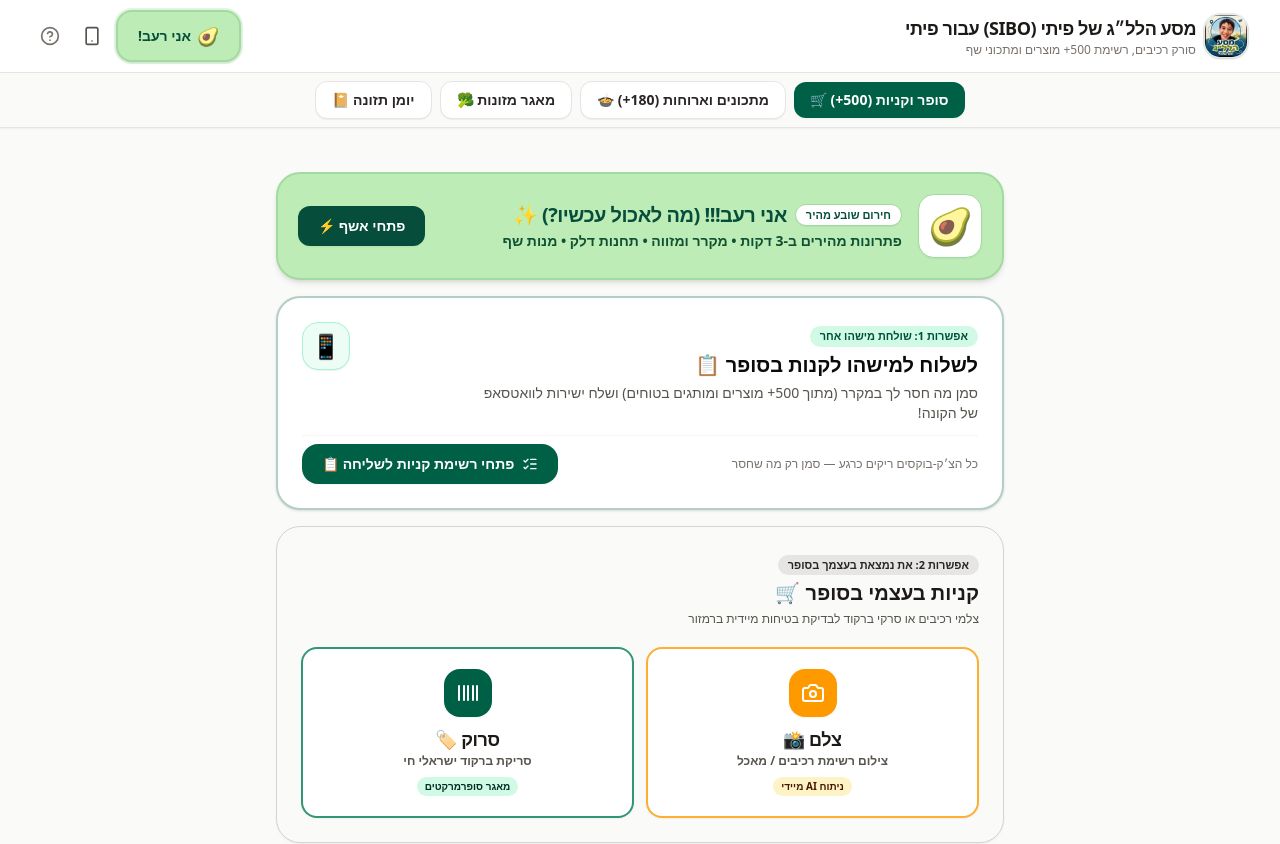
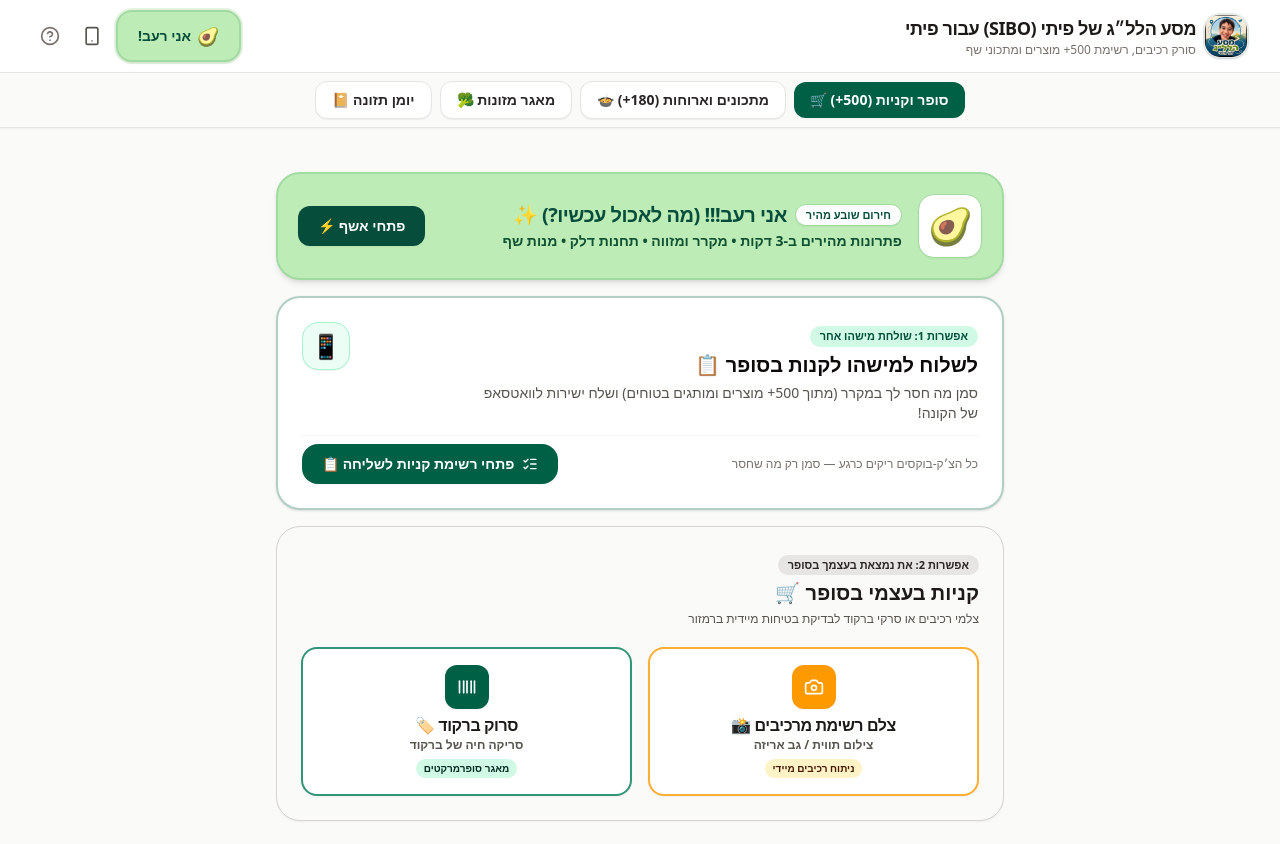
Before and after one commit to hh3466-byte/piti-gf, a React (Vite) app: page / in a window 1280 px wide. Shown: the top 844 px of the page. Built offline with nearby package versions, Linux system fonts and the light colour scheme.

Commit message:
feat: layout scan and photo buttons side by side

```diff
--- a/src/components/SupermarketSelfScanView.tsx
+++ b/src/components/SupermarketSelfScanView.tsx
@@ -135,47 +135,47 @@ export const SupermarketSelfScanView: React.FC<SupermarketSelfScanViewProps> = (
             </p>
           </div>
 
-          <div className="grid grid-cols-1 sm:grid-cols-2 gap-3 pt-1">
-            {/* Button 1: 📸 צלם */}
+          <div className="grid grid-cols-2 gap-2 sm:gap-4 pt-1">
+            {/* Button 1: 📸 צלם רשימת מרכיבים */}
             <button
               type="button"
               onClick={() => fileInputRef.current?.click()}
-              className="p-4 sm:p-5 rounded-2xl bg-white hover:bg-stone-100/80 text-stone-900 border-2 border-amber-500/80 shadow-xs hover:shadow-sm transition-all cursor-pointer transform active:scale-98 flex flex-col items-center justify-center text-center gap-2 group"
+              className="p-3 sm:p-4 rounded-2xl bg-white hover:bg-stone-100/80 text-stone-900 border-2 border-amber-500/80 shadow-xs hover:shadow-sm transition-all cursor-pointer transform active:scale-98 flex flex-col items-center justify-center text-center gap-1.5 group"
             >
-              <div className="w-12 h-12 rounded-2xl bg-amber-500 text-white flex items-center justify-center shadow-xs group-hover:scale-105 transition-transform">
-                <Camera className="w-6 h-6" />
+              <div className="w-9 h-9 sm:w-11 sm:h-11 rounded-xl bg-amber-500 text-white flex items-center justify-center shadow-xs group-hover:scale-105 transition-transform">
+                <Camera className="w-4 h-4 sm:w-5 sm:h-5" />
               </div>
-              <div>
-                <h4 className="text-base sm:text-lg font-black tracking-tight text-stone-900">
-                  צלם 📸
+              <div className="w-full">
+                <h4 className="text-xs sm:text-base font-black tracking-tight text-stone-900 leading-tight">
+                  צלם רשימת מרכיבים 📸
                 </h4>
-                <p className="text-xs font-semibold text-stone-600">
-                  צילום רשימת רכיבים / מאכל
+                <p className="text-[10px] sm:text-xs font-semibold text-stone-600 mt-0.5 line-clamp-1">
+                  צילום תווית / גב אריזה
                 </p>
               </div>
-              <span className="text-[10px] font-extrabold bg-amber-100 text-amber-950 px-2 py-0.5 rounded-full">
-                ניתוח AI מיידי
+              <span className="text-[9px] sm:text-[10px] font-extrabold bg-amber-100 text-amber-950 px-2 py-0.5 rounded-full">
+                ניתוח רכיבים מיידי
               </span>
             </button>
 
-            {/* Button 2: 🏷️ סרוק */}
+            {/* Button 2: 🏷️ סרוק ברקוד */}
             <button
               type="button"
               onClick={() => setActiveScanMode('barcode')}
-              className="p-4 sm:p-5 rounded-2xl bg-white hover:bg-stone-100/80 text-stone-900 border-2 border-emerald-700/80 shadow-xs hover:shadow-sm transition-all cursor-pointer transform active:scale-98 flex flex-col items-center justify-center text-center gap-2 group"
+              className="p-3 sm:p-4 rounded-2xl bg-white hover:bg-stone-100/80 text-stone-900 border-2 border-emerald-700/80 shadow-xs hover:shadow-sm transition-all cursor-pointer transform active:scale-98 flex flex-col items-center justify-center text-center gap-1.5 group"
             >
-              <div className="w-12 h-12 rounded-2xl bg-emerald-800 text-white flex items-center justify-center shadow-xs group-hover:scale-105 transition-transform">
-                <Barcode className="w-6 h-6" />
+              <div className="w-9 h-9 sm:w-11 sm:h-11 rounded-xl bg-emerald-800 text-white flex items-center justify-center shadow-xs group-hover:scale-105 transition-transform">
+                <Barcode className="w-4 h-4 sm:w-5 sm:h-5" />
               </div>
-              <div>
-                <h4 className="text-base sm:text-lg font-black tracking-tight text-stone-900">
-                  סרוק 🏷️
+              <div className="w-full">
+                <h4 className="text-xs sm:text-base font-black tracking-tight text-stone-900 leading-tight">
+                  סרוק ברקוד 🏷️
                 </h4>
-                <p className="text-xs font-semibold text-stone-600">
-                  סריקת ברקוד ישראלי חי
+                <p className="text-[10px] sm:text-xs font-semibold text-stone-600 mt-0.5 line-clamp-1">
+                  סריקה חיה של ברקוד
                 </p>
               </div>
-              <span className="text-[10px] font-extrabold bg-emerald-100 text-emerald-950 px-2 py-0.5 rounded-full">
+              <span className="text-[9px] sm:text-[10px] font-extrabold bg-emerald-100 text-emerald-950 px-2 py-0.5 rounded-full">
                 מאגר סופרמרקטים
               </span>
             </button>
```
